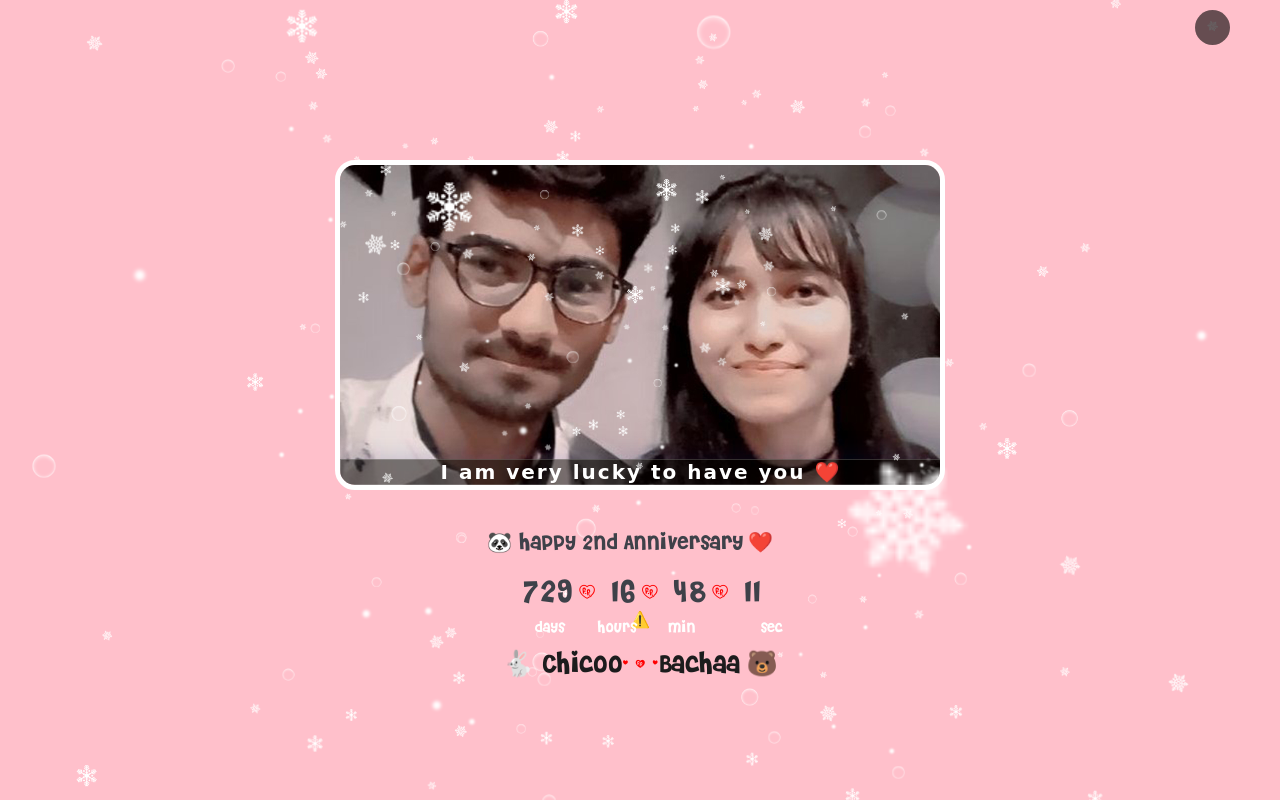
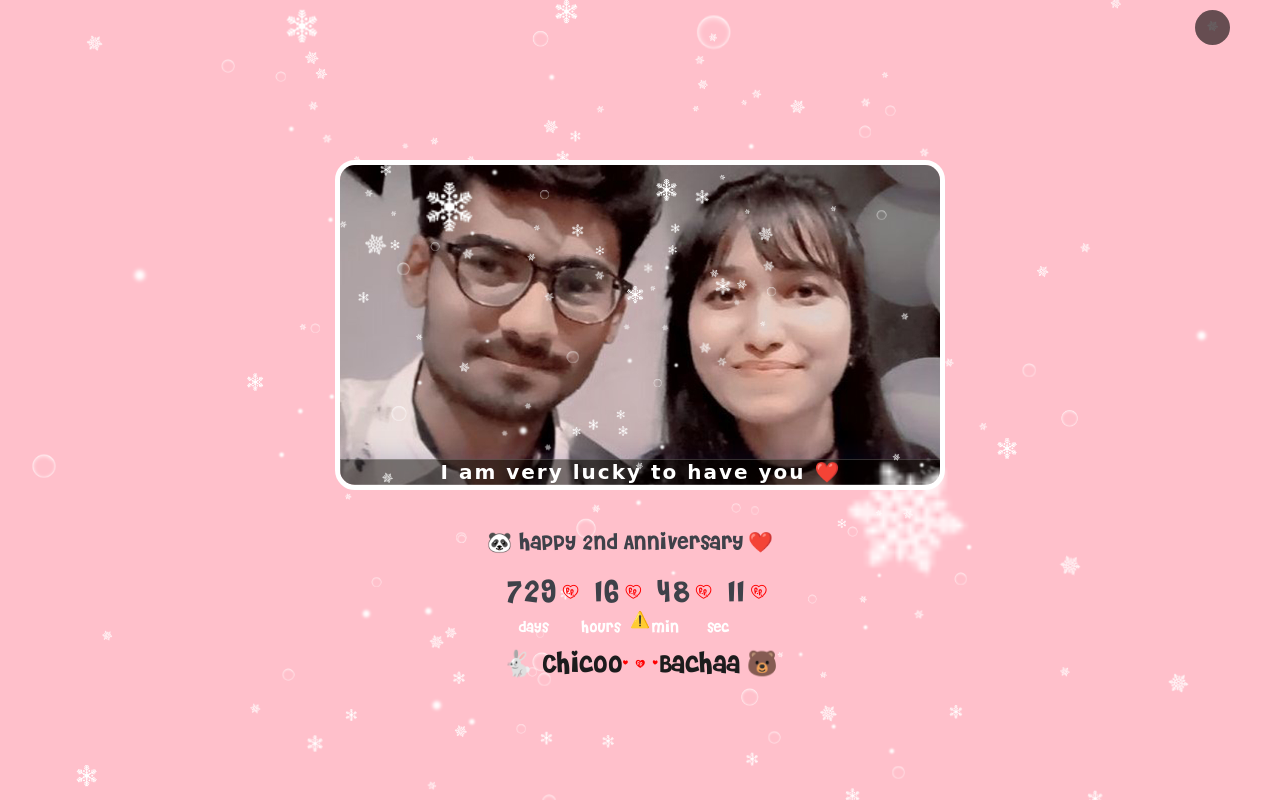
Before and after one commit to Kunalsonar19/2nd-anniversery-v2.0, a plain HTML site: page index.html in a window 1280 px wide. Drawn offline with nearby package versions, Linux system fonts and the light colour scheme; no server answers; a web font is replaced by a local one.

Commit message:
New Commit

```diff
--- a/index.html
+++ b/index.html
@@ -79,7 +79,7 @@
       <span id="minute" class="time-font"></span>
       <span class="date-icon" style="color: red" data-text="min">/&nbsp;</span>
       <span id="second" class="time-font"></span>
-      <span class="date-icon" style="color: red" data-text="sec"></span>
+      <span class="date-icon" style="color: red" data-text="sec">/&nbsp;</span>
     </p>
     <p class="svg">
       <script src="https://unpkg.com/@lottiefiles/lottie-player@latest/dist/lottie-player.js"></script>
```
